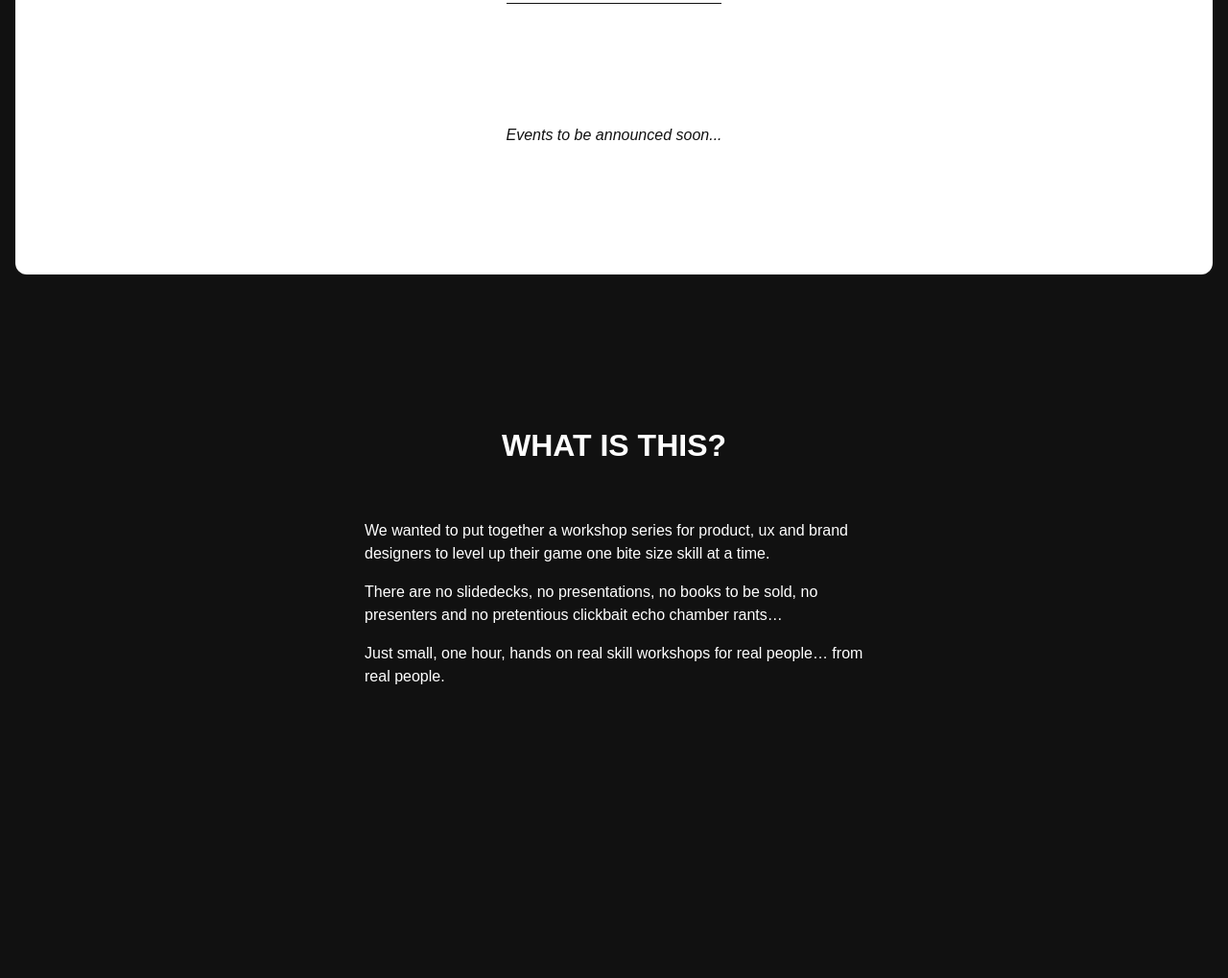
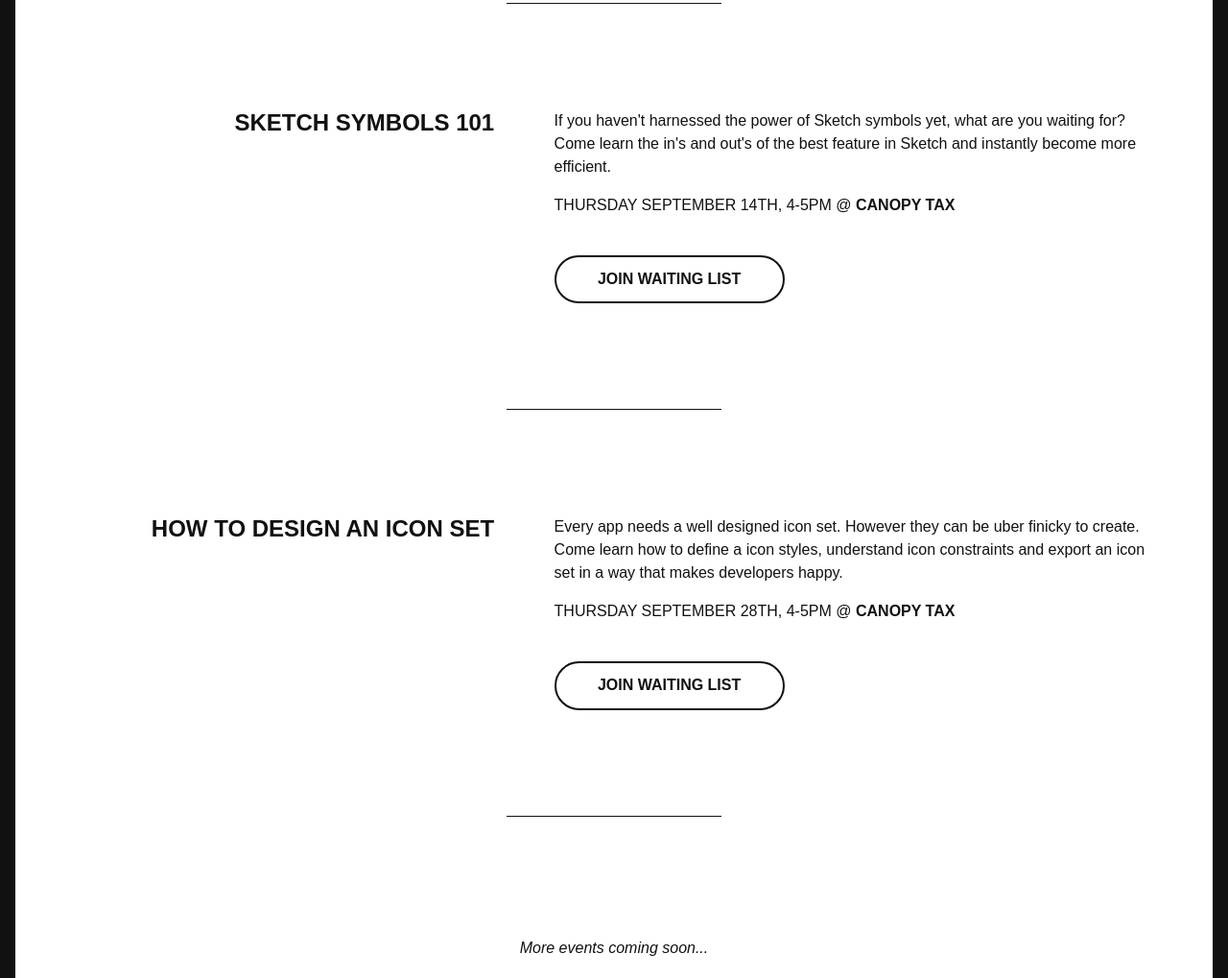
Before and after one commit to pcridesagain/Funsize-Workshop, a plain HTML site: page index.html in a window 1280 px wide. Shown: the part 1095-2114 px from the top of the page at 96% size. Before the commit the page ends 1937 px from the top, so only its background shows below. Drawn offline with Linux system fonts and the light colour scheme.

Commit message:
Updated events

```diff
--- /dev/null
+++ b/css/event.css
@@ -0,0 +1,5 @@
+@import url('https://fonts.googleapis.com/css?family=Nunito+Sans:200,200i,300,300i,400,400i,600,600i,700,700i,800,800i,900,900i');
+
+body{
+	font-family: 'Nunito', sans-serif;
+}
--- a/css/main.css
+++ b/css/main.css
@@ -26,6 +26,15 @@ p{
     font-weight: 400;
     line-height: 1.5em;
     padding-bottom: 1em;
+}
+
+a{
+    color: #111;
+    font-weight: 900;
+    text-decoration: none;
+}
+a:hover{
+    text-decoration: underline;
 }
 
 p.logo1{
@@ -61,7 +70,7 @@ p.logo2{
     background-image: url(../bg.jpg);
     background-position: center center;
     background-repeat:  no-repeat;
-    background-attachment: fixed;
+    background-attachment: absolute;
     background-size:  cover;
     background-color: #000;
     margin-top: 16px;
@@ -153,6 +162,7 @@ p.col-right{
 .link:hover{
     background-color: #111;
     color: #fff;
+    text-decoration: none;
 }
 
 .about{
@@ -182,6 +192,10 @@ p.col-right{
     clear: both;
 }
 
+.caps{
+    text-transform: uppercase;
+}
+
 .blk{
     color: #111;
 }
--- a/index.html
+++ b/index.html
@@ -25,20 +25,35 @@
                 <p>All events have limited seating.<br/>Due to high demand, invites will be emailed from waiting list RSVP's.</p>
             </div>
 
-            <!-- <div class="border"></div>
+            <!-- Event's go here -->
+
+            <div class="border"></div>
             <div class="event">
-                <h2 class="col-left">BUILD A SKETCH COMPONENT LIBRARY USING ZERO HEIGHT</h2>
+                <h2 class="col-left caps">Sketch Symbols 101</h2>
                 <div class="col-right">
-                    <p>Bring your laptop and of course Sketch. We'll set up ZeroHeight plugin and walk you through the process of building a detailed and simple to use Sketch component library as well as public facing style guide.</p>
-                    <p>THURSDAY SEPTEMBER 7TH, 4PM @ CANOPY TAX</p>
-                    <a href="https://nvite.com/Anevent/qqy9l4" class="link" target="_blank">JOIN WAITING LIST</a>
+                    <p>If you haven't harnessed the power of Sketch symbols yet, what are you waiting for? Come learn the in's and out's of the best feature in Sketch and instantly become more efficient.</p>
+                    <p class="caps">THURSDAY SEPTEMBER 14TH, 4-5PM @ <a target="_blank" href="https://goo.gl/s7kdTG">CANOPY TAX</a></p>
+                    <a href="http://nvite.co/qqy9l4" class="link" target="_blank">JOIN WAITING LIST</a>
                 </div>
                 <div class="clear"></div>
-            </div> -->
+            </div>
+
+            <div class="border"></div>
+            <div class="event">
+                <h2 class="col-left caps">How to Design an Icon Set</h2>
+                <div class="col-right">
+                    <p>Every app needs a well designed icon set. However they can be uber finicky to create. Come learn how to define a icon styles, understand icon constraints and export an icon set in a way that makes developers happy.</p>
+                    <p class="caps">THURSDAY SEPTEMBER 28TH, 4-5PM @ <a target="_blank" href="https://goo.gl/s7kdTG">CANOPY TAX</a></p>
+                    <a href="http://nvite.co/jn9v7z" class="link" target="_blank">JOIN WAITING LIST</a>
+                </div>
+                <div class="clear"></div>
+            </div>
+
+            <!-- Event's end here -->
 
             <div class="border"></div>
             <div class="disclaimer">
-                <p>Events to be announced soon...</p>
+                <p>More events coming soon...</p>
             </div>
 
         </div>
@@ -46,7 +61,7 @@
                 <h2>WHAT IS THIS?</h2>
                 <p>We wanted to put together a workshop series for product, ux and brand designers to level up their game one bite size skill at a time.</p>
                 <p>There are no slidedecks, no presentations, no books to be sold, no presenters and no pretentious clickbait echo chamber rants…</p>
-                <p>Just small, one hour, hands on real skill workshops for real people… from real people.</p>
+                <p>Just small, one hour, hands on, real skill workshops for real people… from real people.</p>
             </div>
 
 
```
